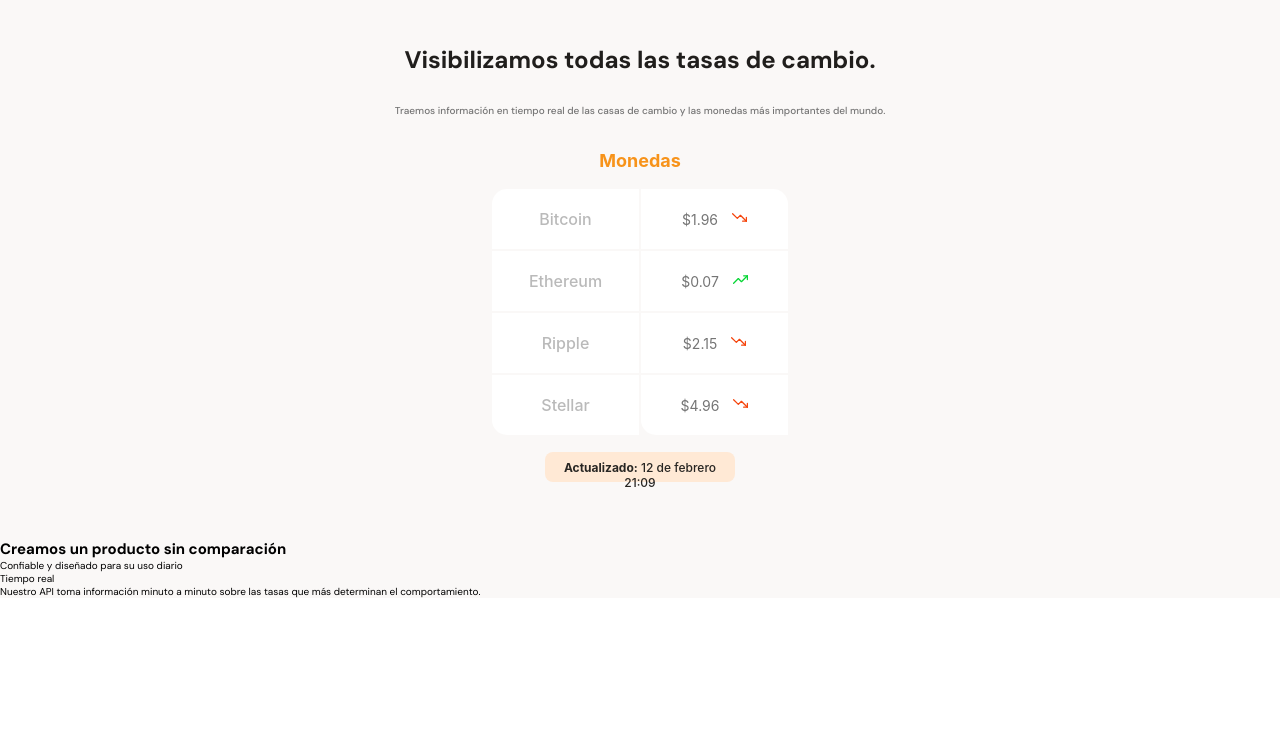
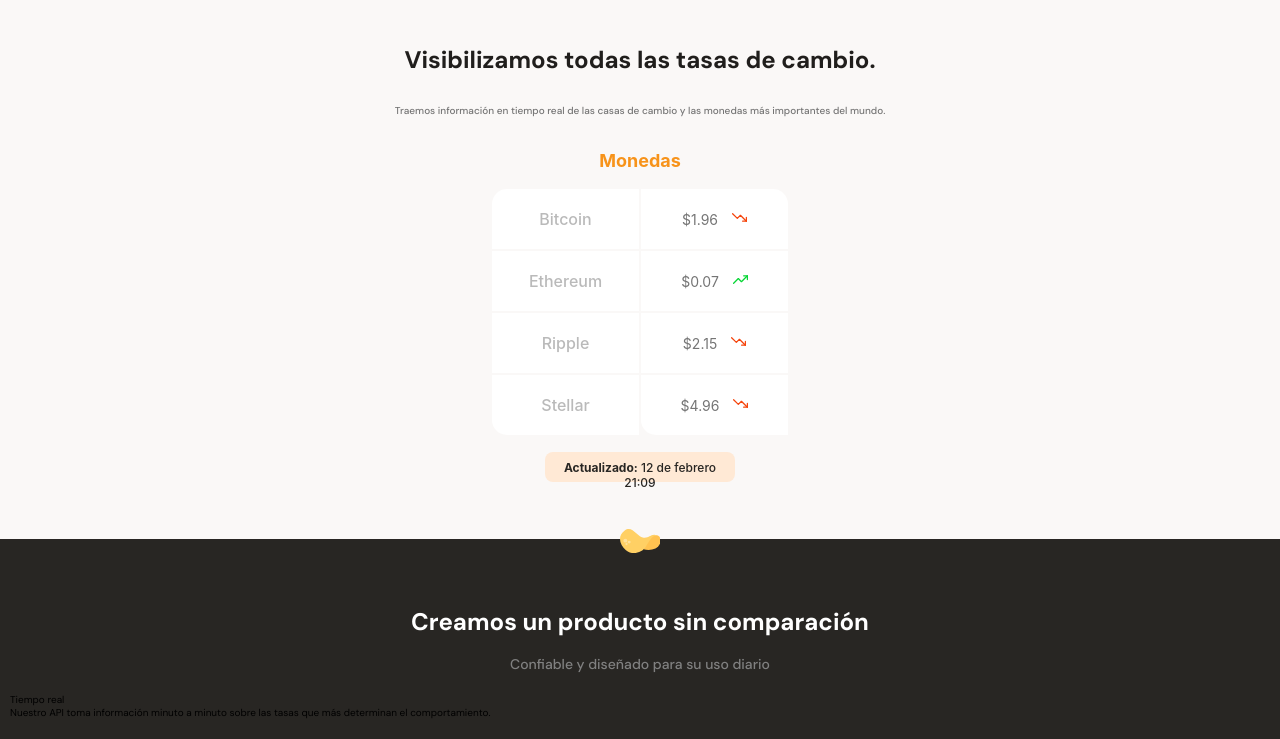
Before and after one commit to Yocselys/Curso_mobile_first, a plain HTML site: page index.html in a window 1280 px wide. Shown: the part 617-1356 px from the top of the page. Before the commit the page ends 1215 px from the top, so only its background shows below. Drawn offline with Linux system fonts and the light colour scheme.

Commit message:
Estilos de la sección de beneficios

```diff
--- a/index.css
+++ b/index.css
@@ -252,3 +252,50 @@ main {
   font-weight: ;
   color: var(--warm-black);
 }
+
+
+
+
+.main_product_detail{
+  position: relative;
+  width: 100%;
+  min-width: 320px;
+  height: auto;
+  padding: 20px 10px;
+  background-color: var(--warm-black);
+
+}
+
+.product_detail--batata_logo{
+  position: absolute;
+  width: 40px;
+  height: 25px;
+  background-image: url(./assets/icons/batata.svg);
+  top: -10px;
+  left: calc(50% - 20px);
+}
+
+.product_detail--title{
+  width: 90%;
+  min-width: 288px;
+  height: auto;
+  margin: 0 auto;
+  margin-top: 50px;
+  text-align: center;
+}
+
+.product_detail--title h2{
+  margin: 20px;
+  font-size: 2.4rem;
+  font-weight: bold;
+  line-height: 2.6rem;
+  color: var(--just-white);
+}
+
+.product_detail--title p {
+  margin-bottom: 20px;
+  font-size: 1.4rem;
+  font-weight: 500;
+  line-height: 1.8rem;
+  color: #808080;
+}
--- a/index.html
+++ b/index.html
@@ -87,8 +87,8 @@
 
 
     <section class="main_product_detail">
-      <span></span>
-      <div>
+      <span class="product_detail--batata_logo"></span>
+      <div class="product_detail--title">
         <h2>Creamos un producto sin comparación</h2>
         <p>Confiable y diseñado para su uso diario</p>
       </div>
```
